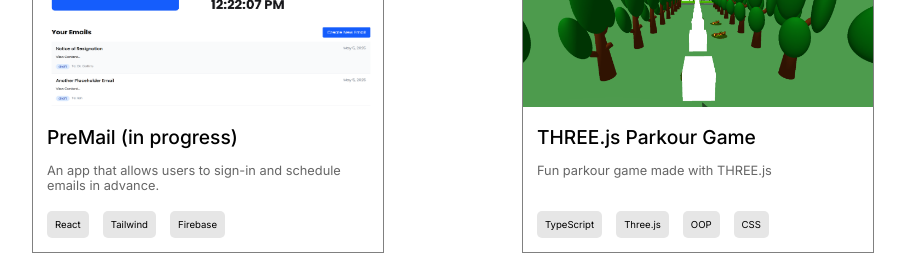
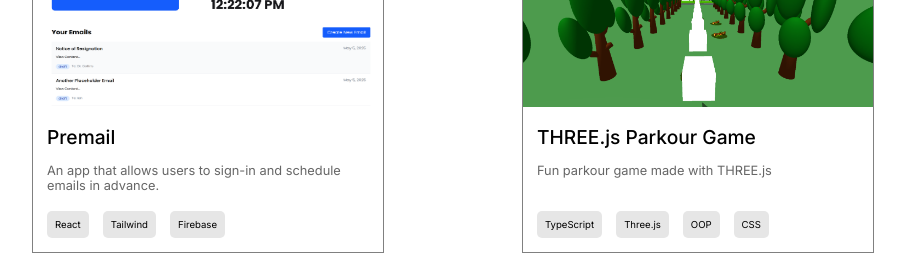
Before and after one commit to ian-yeh/ian-yeh-portfolio, a React (Vite) app: page / in a window 1280 px wide. Shown: the part 1920-2174 px from the top of the page, without its empty margins (128-1033 px from the left). Built offline with nearby package versions, Linux system fonts and the light colour scheme.

Commit message:
updating projects

```diff
--- a/src/data/projects.ts
+++ b/src/data/projects.ts
@@ -8,7 +8,7 @@
 export const projectsData = [
   {
     id: 1,
-    title: "PreMail (in progress)",
+    title: "Premail",
     description: "An app that allows users to sign-in and schedule emails in advance.",
     technologies: ["React", "Tailwind", "Firebase"],
     imageUrl: premailWeb,
```
